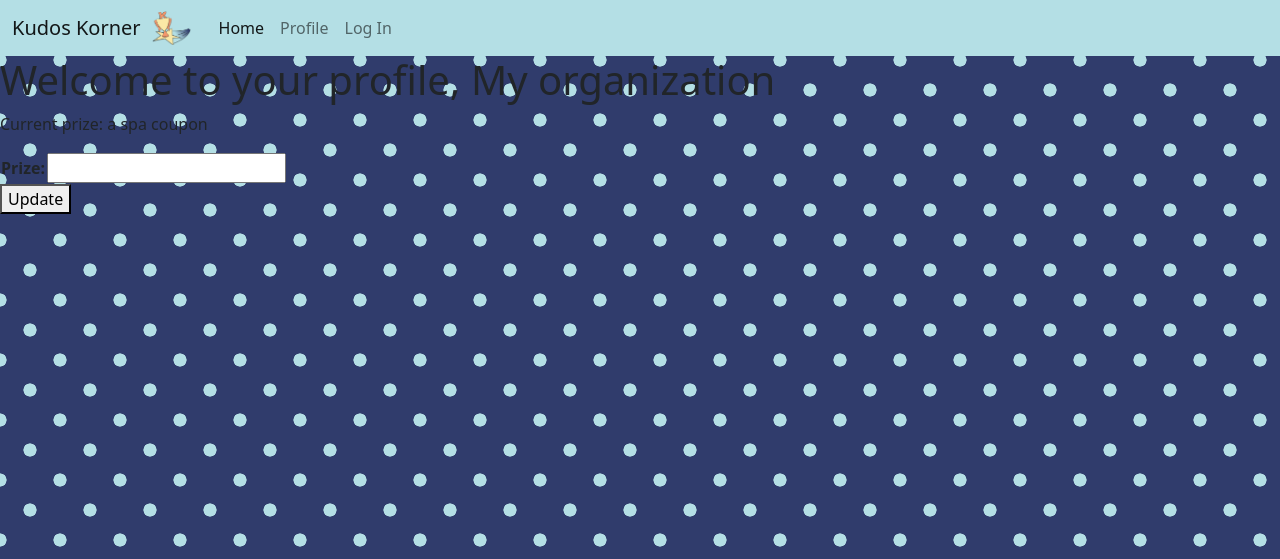
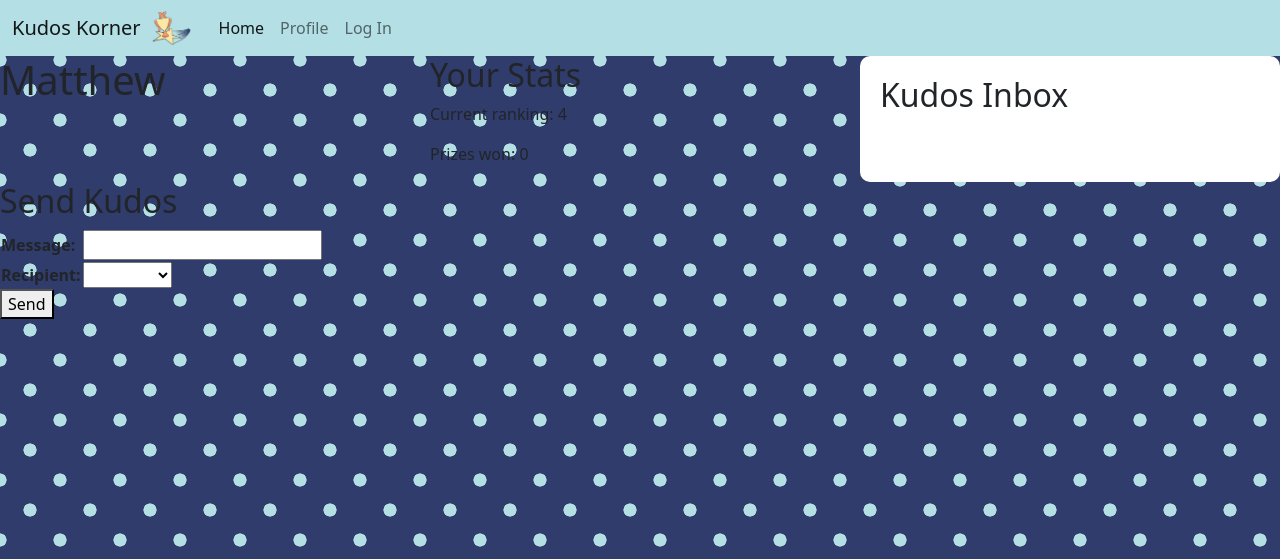
Before and after one commit to narissatsuboi/kudos-corner, a Django app: page /profile/ in a window 1280 px wide. Shown: the top 559 px of the page. Run offline with Django 3.2, Linux system fonts and the light colour scheme; data comes from the database, SQL or seed files in the repository; both versions use the stored data as it was before the commit.

Commit message:
Linked sending and rating kudos to database

```diff
--- a/tif/kudos/forms.py
+++ b/tif/kudos/forms.py
@@ -1,5 +1,6 @@
 from django import forms
 from django.contrib.auth.forms import UserCreationForm, UserChangeForm
+from django.forms.widgets import HiddenInput
 from .models import CustomUser
 
 class CustomUserCreationForm(UserCreationForm):
@@ -13,22 +14,35 @@
         fields = ('username', 'email')
 
 class UpdatePrizeForm(forms.Form):
-    prize_description = forms.CharField(label="Prize:")
+    prize_description = forms.CharField(label="Prize:", max_length=100)
 
     def clean_prize(self):
         data = self.cleaned_data['prize_description']
         # do any checks for validity
         return data
 
+class SendKudoForm(forms.Form):
+    NAME_CHOICES = [(int(user.id), user.name) for user in CustomUser.objects.all()]
+    message = forms.CharField(label="Message:", max_length=100)
+    recipient = forms.IntegerField(label="Recipient:", widget=forms.Select(choices=NAME_CHOICES))
 
-# https://docs.djangoproject.com/en/3.2/ref/forms/fields/
-# log in
-# sign up (?)
-# there should be a prize on the database now
+    def clean_message(self):
+        data = self.cleaned_data['message']
+        return data
+    def clean_recipient(self):
+        data = self.cleaned_data['recipient']
+        return data
 
-# user profile
-    # send kudo
-    # rate kudo stars
-
-# org profile
-    # edit prize
+class RateKudoStars(forms.Form):
+    RATING_CHOICES = [(i, i) for i in range(1, 6)]
+    id = forms.IntegerField(widget=HiddenInput())
+    rating = forms.IntegerField(label="Rating:", widget=forms.Select(choices=RATING_CHOICES))
+    def clean_id(self):
+        data = self.cleaned_data['id']
+        return data
+    def clean_rating(self):
+        data = self.cleaned_data['rating']
+        if data < 1 or data > 5:
+            return 3
+        else:
+            return data
--- a/tif/kudos/models.py
+++ b/tif/kudos/models.py
@@ -11,7 +11,6 @@
 	email = models.CharField(max_length = 40)
 
 	# user statistics
-	ranking = models.IntegerField(default = 0)
 	kudosSent = models.IntegerField(default = 0)
 	kudosReceived = models.IntegerField(default = 0)
 	starsReceived = models.IntegerField(default = 0)
--- a/tif/kudos/urls.py
+++ b/tif/kudos/urls.py
@@ -8,5 +8,5 @@
 	path('login/', views.login, name='login')
 
 ]
-# this is for inserting images/files from static folder
+
 urlpatterns += staticfiles_urlpatterns()
--- a/tif/kudos/views.py
+++ b/tif/kudos/views.py
@@ -1,10 +1,11 @@
 from datetime import datetime
+from django.core.checks import messages
 
 from django.http.response import HttpResponseRedirect
 from .models import CustomUser, Organisation, Prize, Kudos
 from django.http import HttpResponse, request
 from django.shortcuts import render, get_object_or_404
-from .forms import UpdatePrizeForm
+from .forms import UpdatePrizeForm, SendKudoForm, RateKudoStars
 
 def login(request):
 	return render(request, "login.html")
@@ -12,8 +13,12 @@
 def dashboard(request):
 	# if not request.user.is_authenticated():
 	# 	return render(request, "login.html")
+
 	user = CustomUser.objects.get(name="Matthew")
+	organisation = Organisation(name="My Organisation")
 	# change this to user = request.user later on
+	# and organisaiton?
+
 	user_context = {
 		"users": CustomUser.objects.order_by('-starsReceived')[:3],
 		"name": user.name,
@@ -24,11 +29,8 @@
 		"currentPrize": "N/A" if not len(Prize.objects.all()) else Prize.objects.all()[0],
 	}
 
-
 	org_context = {
-		# "name":
-		# "currentPrize":
-		"name": "myOrg",
+		"name": organisation.name,
 		"currentPrize": "N/A" if not len(Prize.objects.all()) else Prize.objects.all()[0],
 	}
 
@@ -45,51 +47,87 @@
 	# if not request.user.isAuthenticated:
 	#	return #something something 404 error
 
-    # If this is a POST request then process the Form data
+	user = CustomUser.objects.get(name="Matthew")
+	organisation = Organisation(name="My Organisation")
+	# change to user = request.user later on
+
+	is_organisation = False # change to something later
+
 	if request.method == 'POST':
-		form = UpdatePrizeForm(request.POST)
-		if form.is_valid():
-			# process data in form.cleaned_data as required
-			new_description = form.cleaned_data['prize_description']
-			if len(Prize.objects.all()):
-				current_prize = Prize.objects.all()[0]
-				current_prize.description = new_description
+		if is_organisation:
+			form = UpdatePrizeForm(request.POST)
+			if form.is_valid():
+				new_description = form.cleaned_data['prize_description']
+				if len(Prize.objects.all()):
+					current_prize = Prize.objects.all()[0]
+					current_prize.description = new_description
+				else:
+					current_prize = Prize(description=new_description)
+				current_prize.save()
+				return HttpResponseRedirect('/')
+		else:
+			if "sendKudos" in request.POST:
+				form = SendKudoForm(request.POST)
+				if form.is_valid():
+					# add a new kudo to the database
+					message = form.cleaned_data['message']
+					recipient = form.cleaned_data['recipient']
+					new_kudos = Kudos(message=message, sender=user.id, recipient=recipient)
+					new_kudos.save()
+					# increment kudos sent for user
+					user.kudosSent += 1
+					user.save()
+					# increment kudos received by recepient
+					recipientUser = CustomUser.objects.get(id=recipient)
+					recipientUser.kudosReceived += 1
+					recipientUser.save()
+				return HttpResponseRedirect('/')
 			else:
-				current_prize = Prize(description=new_description)
-			current_prize.save()
-			return HttpResponseRedirect('/')
+				print("just rated a kudo")
+				form = RateKudoStars(request.POST)
+				if form.is_valid():
+					print("form is valid")
+					kudoId = form.cleaned_data['id']
+					rating = form.cleaned_data['rating']
+					print(kudoId, rating)
+					currentKudo = Kudos.objects.get(id=kudoId)
+					# give rating to recipient
+					recipient = currentKudo.recipient
+					recipientUser = CustomUser.objects.get(id=recipient)
+					recipientUser.starsReceived += rating
+					recipientUser.save()
+					# remove kudo from database
+					currentKudo.delete()
+				else:
+					print("form is invalid")
+				return HttpResponseRedirect('/profile')
 
 	else:
-		# create defuault form for get request
-		form = UpdatePrizeForm()
-
+		# create default forms for get request
+		send_kudos_form = SendKudoForm()
+		rate_kudos_form = RateKudoStars()
+		prize_form = UpdatePrizeForm()
 
 	user_context = {
-		# "name": request.user.name,
-		# "rank": request.user.ranking,
-		# "prizeCount": request.user.prizeCount
+		"name": user.name,
+		"rank": CustomUser.objects.filter(starsReceived__gt=user.starsReceived).count() + 1,
+		"prizeCount": user.prizeCount,
 		"users": CustomUser.objects.all(),
-		"kudos": Kudos.objects.filter(recipient=1),
-		"name": "Link",
-		"rank": "1st",
-		"prizeCount": 2,
+		"kudos": Kudos.objects.filter(recipient=user.id),
+		"sendKudosForm": send_kudos_form,
+		"rateKudosForm": rate_kudos_form,
 	}
 
 	org_context = {
-		# "name": request.user.name,
-		# "prize": request.prize.description   ????
-		# accountType
-		# employees
-		"name": "My organization",
+		"name": organisation.name,
 		"prize": "N/A" if not len(Prize.objects.all()) else Prize.objects.all()[0],
-		"form": form,
+		"form": prize_form,
 	}
 
 # Switch these two to toggle user/organisation pages
-	# return render(request, "user/profile.html", user_context)
-	return render(request, "organization/profile.html", org_context)
-
-
+	if is_organisation:
+		return render(request, "organization/profile.html", org_context)
+	return render(request, "user/profile.html", user_context)
 
 	# if request.user.admin:
 	# 	return render(request, "organization/profile.html", org_context)
--- a/tif/templates/base.html
+++ b/tif/templates/base.html
@@ -6,7 +6,6 @@
     <meta name="viewport" content="width=device-width, initial-scale=1.0">
     <title>Kudos Corner</title>
     <link href="https://cdn.jsdelivr.net/npm/bootstrap@5.0.2/dist/css/bootstrap.min.css" rel="stylesheet" integrity="sha384-EVSTQN3/azprG1Anm3QDgpJLIm9Nao0Yz1ztcQTwFspd3yD65VohhpuuCOmLASjC" crossorigin="anonymous">
-    <link rel="stylesheet" href="https://cdnjs.cloudflare.com/ajax/libs/font-awesome/4.7.0/css/font-awesome.min.css">
     {% load static %}
     <link rel="stylesheet" href="{% static 'style.css' %}">
 </head>
--- a/tif/templates/user/profile.html
+++ b/tif/templates/user/profile.html
@@ -16,35 +16,51 @@
 
     <div id="rate-kudos">
         <h2>Kudos Inbox {% if kudos %} - {{ kudos|length }} unread {% endif %}</h2>
+
             {% for kudo in kudos %}
+
                 <div class="message">
                     <p>{{kudo.message}}</p>
-                    <select class="form-control rating" name="rating" id="rating-{{kudo.id}}">
-                        <option value=1>1</option>
-                        <option value=2>2</option>
-                        <option value=3>3</option>
-                        <option value=4>4</option>
-                        <option value=5>5</option>
-                    </select>
-                    {% load static %} <img width="30px" src="{% static 'media/star-icon.png' %}" alt="home" />
-                    <button type="submit" class="btn btn-primary submit">Rate</button>
+                    <form action ="" method="POST">
+                        {% csrf_token %}
+                        <!-- {{ rateKudosForm }} -->
+                        {% for field in rateKudosForm %}
+                            {% if field.is_hidden %}
+                                <input type="number" hidden="true" name="id" required="" id="id_id" value={{kudo.id}}>
+                            {% else %}
+                                {{ rateKudosForm.rating }}
+                            {% endif %}
+                        {% endfor %}
+                        {% load static %} <img width="30px" src="{% static 'media/star-icon.png' %}" alt="home" />
+                        <button type="submit" name="rateKudos" class="btn btn-primary submit">Rate</button>
+                    </form>
                 </div>
+
             {% endfor %}
+
     </div>
 </div>
 
     <div id="send-kudos">
         <h2>Send Kudos</h2>
-        <form action="#" method="POST">
-            <label for="recipient">Recipient</label>
+        <form action="" method="POST">
+
+            {% csrf_token %}
+            <!-- {{form}} -->
+            <table>
+            {{ sendKudosForm.as_table }}
+            </table>
+            <!-- <label for="recipient">Recipient</label>
             <select name="recepient" id="recepient">
                 {% for user in users %}
                     <option value={{user.name}}>{{user.name}}</option>
                 {% endfor %}
             </select>
             <label for="message">Message</label>
-            <input type="text" name="message" id="message">
-            <button type="submit">Send</button>
+            <input type="text" name="message" id="message"> -->
+            <button type="submit" name="sendKudos">Send</button>
+
+
         </form>
     </div>
 
```
Also changed, not shown: tif/templates/signup.html (renamed from tif/templates/login.html, +6 -3 lines), tif/db.sqlite3, tif/kudos/migrations/0004_auto_20210718_1119.py (added).
